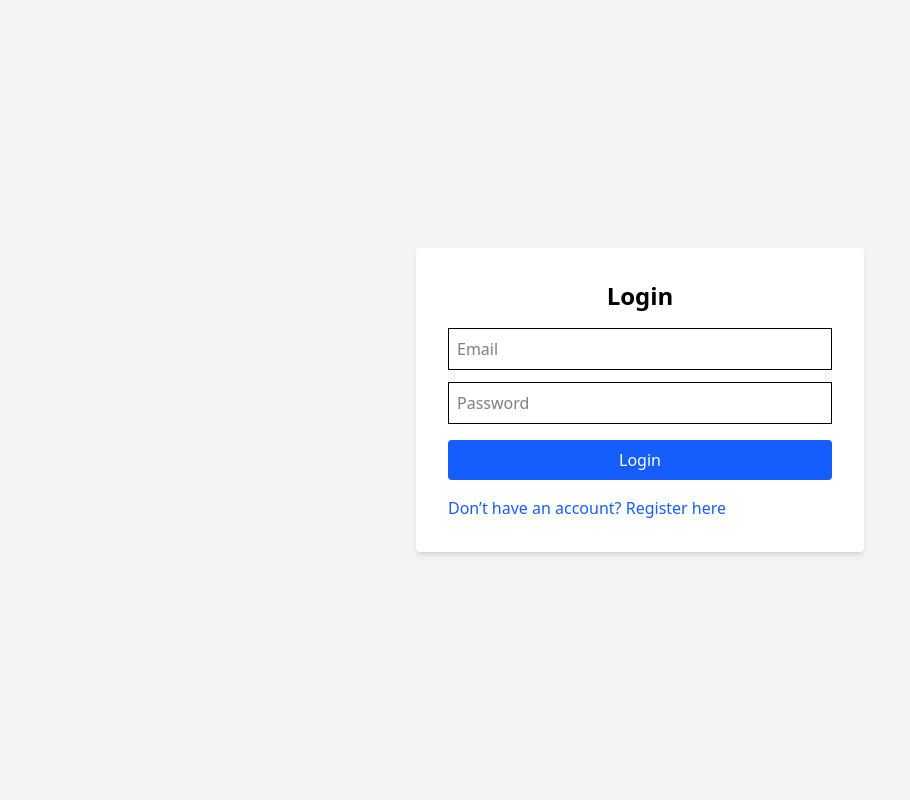
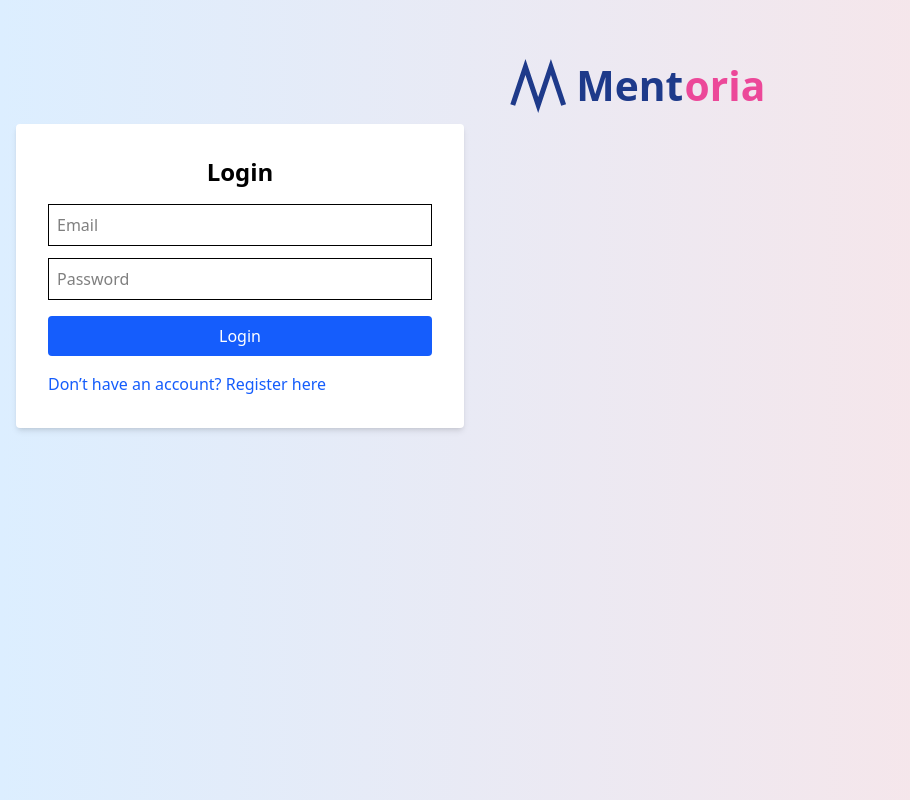
Before and after one commit to skellynb/Mentorship-platform, a React (Vite) app in the folder client/: page /login in a window 1280 px wide. Shown: the whole page, without its empty margins (0-910 px from the left). Built offline with nearby package versions, Linux system fonts and the light colour scheme; no server answers.

Commit message:
changed background color and added a logo

```diff
--- a/client/src/pages/LoginPage.tsx
+++ b/client/src/pages/LoginPage.tsx
@@ -70,7 +70,17 @@ export default function LoginPage() {
   };
 
   return (
-    <div className="min-h-screen flex items-center justify-center bg-gray-100 p-4">
+    <div className="min-h-screen bg-cover bg-center p-4"
+    style={{ backgroundImage: 'linear-gradient(to right, #dceeff, #ffe3e3)' }}>
+
+    <div className="flex  justify-center pt-8">
+      <img
+        src='/logo.svg'
+        alt="Mentoria Logo"
+        className="w-70 h-auto"
+        />
+     </div>
+
       <form
         onSubmit={handleLogin}
         className="bg-white p-8 rounded shadow-md w-full max-w-md"
@@ -108,6 +118,7 @@ export default function LoginPage() {
           Don’t have an account? Register here
         </button>
       </form>
+
     </div>
   );
 }
```
Also changed, not shown: client/public/logo.svg (added).
